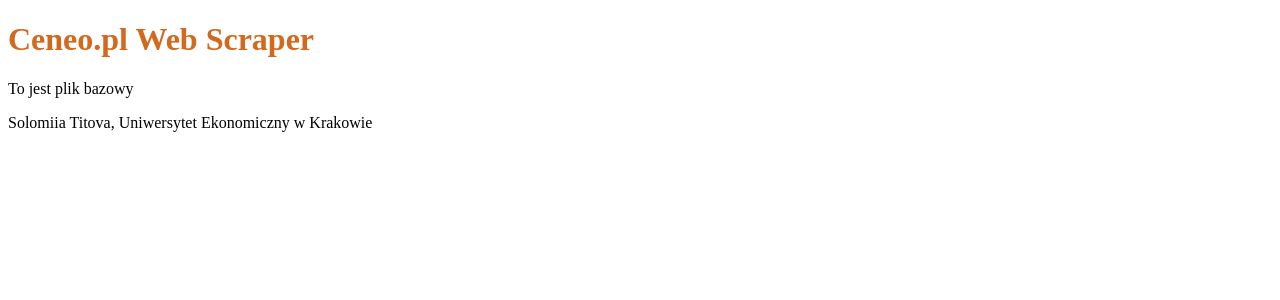
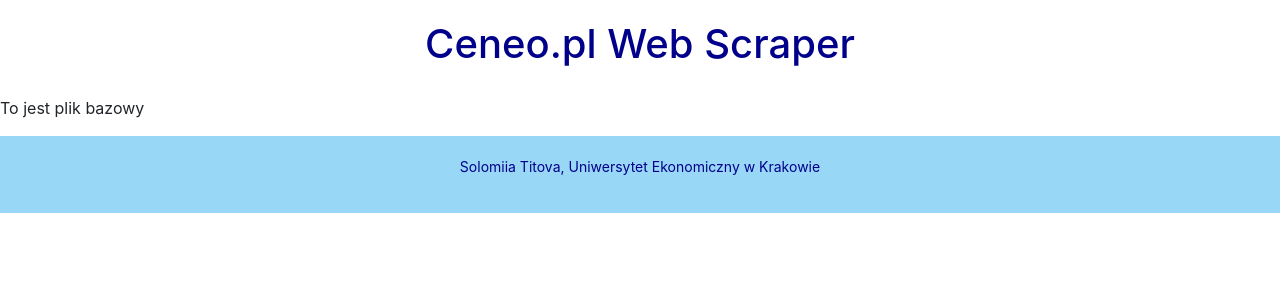
Before and after one commit to TitovaSolomia/CeneoWebScraperST, a Flask app: page / in a window 1280 px wide. Shown: the top 300 px of the page. Run offline with Flask 3, Linux system fonts and the light colour scheme.

Commit message:
2024-05-12 Homework ST

```diff
--- a/app/static/style.css
+++ b/app/static/style.css
@@ -1,3 +1,23 @@
+header {
+    background-size: cover;
+    background-position: center;
+    color: #fff;
+    padding: 20px 0;
+    text-align: center;
+}
+
 h1{
-    color: chocolate;
+    color: darkblue;
 }
+
+footer {
+    background-color: #99d7f6;
+    color: #fff;
+    padding: 20px 0;
+    text-align: center;
+}
+
+footer p {
+    font-size: 14px;
+    color: darkblue;
+}
--- a/app/templates/author.html.jinja
+++ b/app/templates/author.html.jinja
@@ -1,4 +1,4 @@
 {% extends "base.html.jinja" %}
-{% block content%}
+{% block content %}
         <p>To jest splik autora</p>
 {% endblock content %}
--- a/app/templates/base.html.jinja
+++ b/app/templates/base.html.jinja
@@ -3,6 +3,7 @@
 <head>
     <meta charset="UTF-8">
     <meta name="viewport" content="width=device-width, initial-scale=1.0">
+    <link rel="stylesheet" href="https://cdn.jsdelivr.net/npm/bootstrap@4.4.1/dist/css/bootstrap.min.css" integrity="sha384-Vkoo8x4CGsO3+Hhxv8T/Q5PaXtkKtu6ug5TOeNV6gBiFeWPGFN9MuhOf23Q9Ifjh" crossorigin="anonymous">
     <link rel="stylesheet" href="{{url_for('static', filename='style.css')}}">
     <title>Ceneo Web Scraper</title>
 </head>
--- a/app/templates/extract.html.jinja
+++ b/app/templates/extract.html.jinja
@@ -1,4 +1,4 @@
 {% extends "base.html.jinja" %}
-{% block content%}
+{% block content %}
         <p>To jest plik ektrakcji opinii</p>
 {% endblock content %}
--- a/app/templates/product.html.jinja
+++ b/app/templates/product.html.jinja
@@ -1,4 +1,4 @@
 {% extends "base.html.jinja" %}
-{% block content%}
+{% block content %}
         <p>To jest strona z opiniami o produkcie {{product_id}}</p>
 {% endblock content %}
--- a/app/templates/products.html.jinja
+++ b/app/templates/products.html.jinja
@@ -1,4 +1,4 @@
 {% extends "base.html.jinja" %}
-{% block content%}
+{% block content %}
         <p>To jest lista produktów</p>
 {% endblock content %}
```
Also changed, not shown: app/static/images/your_image.jpg (added).
